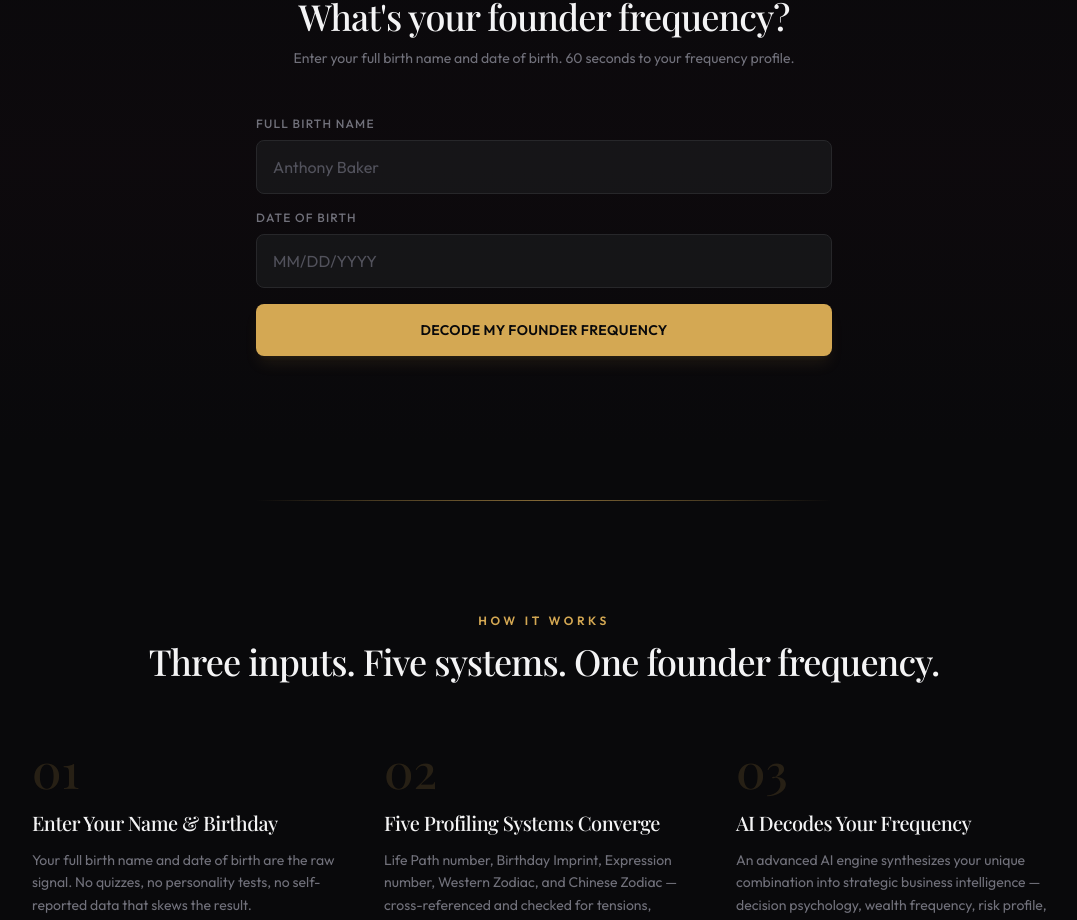
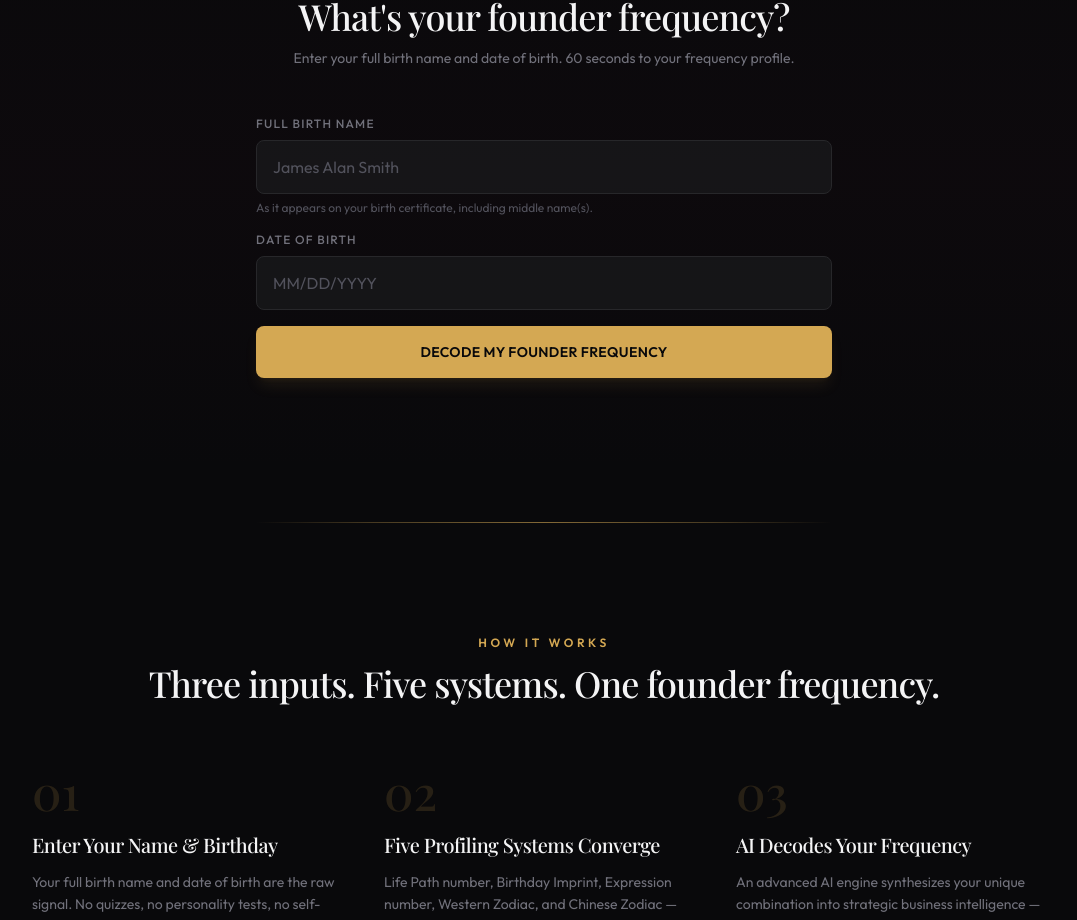
Before and after one commit to abaker42/founder-frequency, a Next.js app: page / in a window 1280 px wide. Shown: the part 1090-2010 px from the top of the page, without its empty margins (96-1173 px from the left). Built offline with nearby package versions, Linux system fonts and the light colour scheme; no server answers; a web font is replaced by a local one.

Commit message:
adding helper for name accuracy

```diff
--- a/app/page.tsx
+++ b/app/page.tsx
@@ -551,9 +551,12 @@ export default function Home() {
 									autoComplete='name'
 									value={name}
 									onChange={(e) => setName(e.target.value)}
-									placeholder='Anthony Baker'
+									placeholder='James Alan Smith'
 									className='w-full px-4 py-3.5 bg-zinc-900/80 border border-zinc-800 rounded-lg text-zinc-100 font-body placeholder:text-zinc-600 focus:outline-none focus:border-brand-gold/50 focus:ring-1 focus:ring-brand-gold/20 transition-all'
 								/>
+								<p className='mt-1.5 text-xs text-zinc-600'>
+									As it appears on your birth certificate, including middle name(s).
+								</p>
 							</div>
 
 							<div>
```
